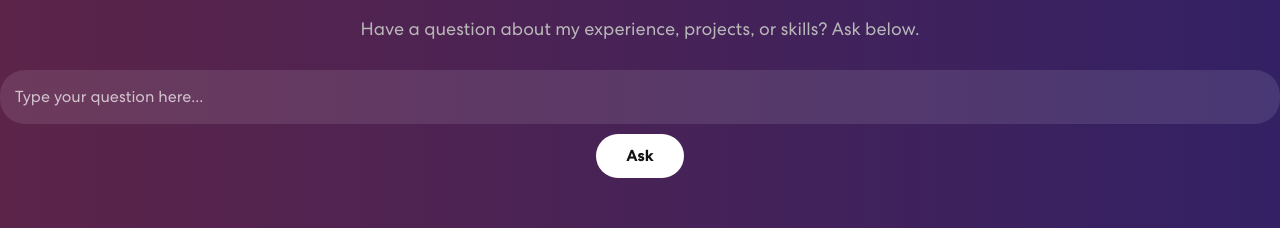
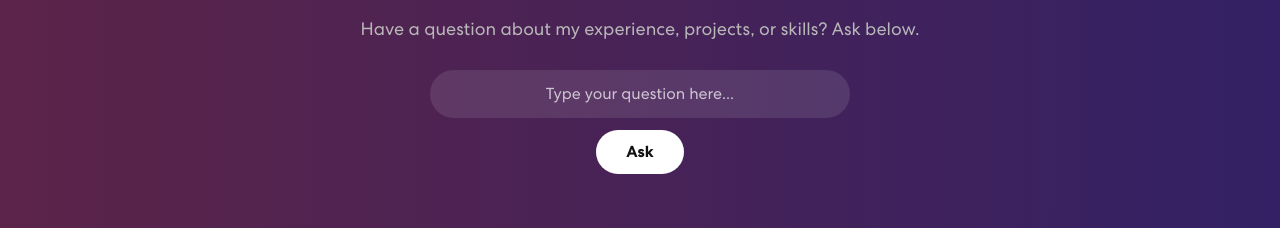
Before and after one commit to Samiurr10/Personal-Portfolio, a React (Create React App) app: page / in a window 1280 px wide. Shown: the part 2543-2771 px from the top of the page. Built offline with nearby package versions, Linux system fonts and the light colour scheme; no server answers.

Commit message:
Center chat input placeholder and narrow Ask form

```diff
--- a/src/App.css
+++ b/src/App.css
@@ -595,23 +595,31 @@ nav.navbar .navbar-toggler[aria-expanded="true"] .navbar-toggler-icon {
   margin-bottom: 30px;
 }
 
+.chat form {
+  max-width: 420px;
+  margin: 0 auto;
+}
+
 .chat-input {
   width: 100%;
-  padding: 15px;
+  padding: 12px 20px;
   border: none;
   border-radius: 25px;
-  margin-bottom: 10px;
+  margin-bottom: 12px;
   background: rgba(255, 255, 255, 0.1);
   color: #fff;
+  text-align: center;
 }
 
 .chat-input::placeholder {
   color: rgba(255, 255, 255, 0.7);
+  text-align: center;
 }
 
 .chat-input:focus {
   background: rgba(255, 255, 255, 1);
   color: #121212;
+  text-align: center;
 }
 
 .chat form button {
```
